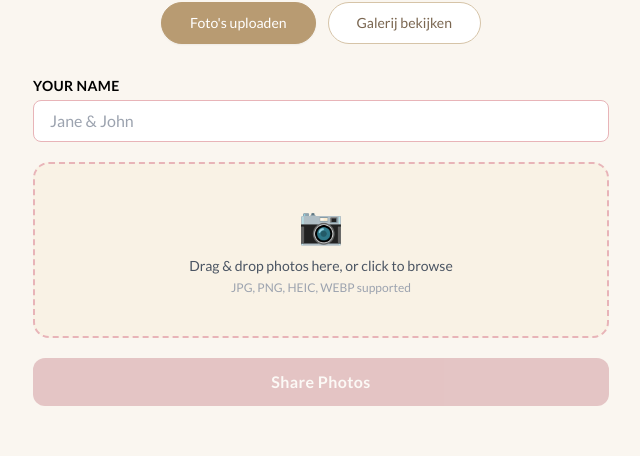
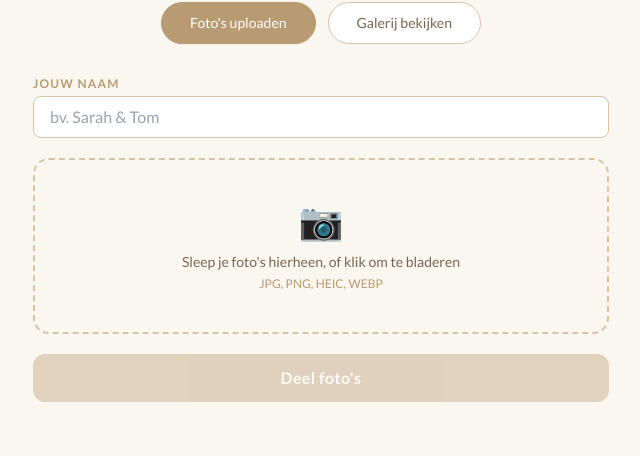
Before and after one commit to matthiasgoossens19-dot/2026TrouwFotos, a Next.js app: page / in a window 1280 px wide. Shown: the part 724-1180 px from the top of the page, without its empty margins (319-959 px from the left). Built offline with nearby package versions, Linux system fonts and the light colour scheme.

Commit message:
Add files via upload

```diff
--- a/components/Gallery.tsx
+++ b/components/Gallery.tsx
@@ -21,16 +21,16 @@ export default function Gallery() {
 
   if (loading) {
     return (
-      <div className="text-center py-16 text-gray-400 text-sm animate-pulse">
-        Loading photos…
+      <div className="text-center py-16 text-[#b89b72] text-sm animate-pulse">
+        Foto&apos;s laden…
       </div>
     );
   }
 
   if (photos.length === 0) {
     return (
-      <div className="text-center py-16 text-gray-400 text-sm">
-        No photos yet — be the first to share! 🌸
+      <div className="text-center py-16 text-[#b89b72] text-sm">
+        Nog geen foto&apos;s — wees de eerste! 🌸
       </div>
     );
   }
--- a/components/UploadZone.tsx
+++ b/components/UploadZone.tsx
@@ -28,8 +28,8 @@ export default function UploadZone({ onUploadSuccess }: UploadZoneProps) {
   });
 
   const handleUpload = async () => {
-    if (!name.trim()) { setError("Please enter your name."); return; }
-    if (files.length === 0) { setError("Please select at least one photo."); return; }
+    if (!name.trim()) { setError("Vul jouw naam in."); return; }
+    if (files.length === 0) { setError("Selecteer minstens één foto."); return; }
 
     setUploading(true);
     setProgress(0);
@@ -40,7 +40,7 @@ export default function UploadZone({ onUploadSuccess }: UploadZoneProps) {
       fd.append("file", files[i]);
       fd.append("name", name.trim());
       const res = await fetch("/api/upload", { method: "POST", body: fd });
-      if (!res.ok) { setError("Upload failed. Please try again."); setUploading(false); return; }
+      if (!res.ok) { setError("Upload mislukt. Probeer opnieuw."); setUploading(false); return; }
       setProgress(Math.round(((i + 1) / files.length) * 100));
     }
 
@@ -54,15 +54,15 @@ export default function UploadZone({ onUploadSuccess }: UploadZoneProps) {
     <div className="w-full max-w-xl mx-auto space-y-5">
       {/* Name field */}
       <div>
-        <label className="block text-sm text-rose-700 mb-1 font-semibold tracking-wide uppercase">
-          Your name
+        <label className="block text-xs text-[#b89b72] mb-1 font-semibold tracking-widest uppercase">
+          Jouw naam
         </label>
         <input
           type="text"
           value={name}
           onChange={(e) => setName(e.target.value)}
-          placeholder="Jane & John"
-          className="w-full border border-blush rounded-lg px-4 py-2 text-gray-700 focus:outline-none focus:ring-2 focus:ring-blush bg-white"
+          placeholder="bv. Sarah & Tom"
+          className="w-full border border-[#d6c4a8] rounded-lg px-4 py-2 text-[#5c4a32] focus:outline-none focus:ring-2 focus:ring-[#b89b72] bg-white"
         />
       </div>
 
@@ -70,15 +70,15 @@ export default function UploadZone({ onUploadSuccess }: UploadZoneProps) {
       <div
         {...getRootProps()}
         className={`border-2 border-dashed rounded-2xl p-10 text-center cursor-pointer transition-colors ${
-          isDragActive ? "border-rose bg-blush/20" : "border-blush bg-champagne/30 hover:bg-champagne/60"
+          isDragActive ? "border-[#b89b72] bg-[#f3ece0]" : "border-[#d6c4a8] bg-[#faf6f0] hover:bg-[#f3ece0]"
         }`}
       >
         <input {...getInputProps()} />
         <p className="text-4xl mb-3">📷</p>
-        <p className="text-gray-600 text-sm">
-          {isDragActive ? "Drop your photos here…" : "Drag & drop photos here, or click to browse"}
+        <p className="text-[#7a6650] text-sm">
+          {isDragActive ? "Laat je foto's los…" : "Sleep je foto's hierheen, of klik om te bladeren"}
         </p>
-        <p className="text-gray-400 text-xs mt-1">JPG, PNG, HEIC, WEBP supported</p>
+        <p className="text-[#b89b72] text-xs mt-1">JPG, PNG, HEIC, WEBP</p>
       </div>
 
       {/* Selected files list */}
@@ -113,17 +113,17 @@ export default function UploadZone({ onUploadSuccess }: UploadZoneProps) {
 
       {/* Success */}
       {done && (
-        <p className="text-sage font-semibold text-center">
-          ✨ Thank you! Your photos have been shared.
+        <p className="text-[#7a9e7a] font-semibold text-center">
+          ✨ Merci! Jouw foto&apos;s zijn gedeeld.
         </p>
       )}
 
       <button
         onClick={handleUpload}
         disabled={uploading || files.length === 0}
-        className="w-full bg-rose text-white py-3 rounded-xl font-semibold tracking-wide hover:bg-rose-700 disabled:opacity-40 disabled:cursor-not-allowed transition-colors"
+        className="w-full bg-[#b89b72] text-white py-3 rounded-xl font-semibold tracking-wide hover:bg-[#a08660] disabled:opacity-40 disabled:cursor-not-allowed transition-colors"
       >
-        {uploading ? `Uploading… ${progress}%` : `Share ${files.length > 0 ? files.length : ""} Photo${files.length !== 1 ? "s" : ""}`}
+        {uploading ? `Bezig met uploaden… ${progress}%` : `Deel ${files.length > 0 ? files.length : ""} foto${files.length !== 1 ? "\'s" : ""}`}
       </button>
     </div>
   );
```
